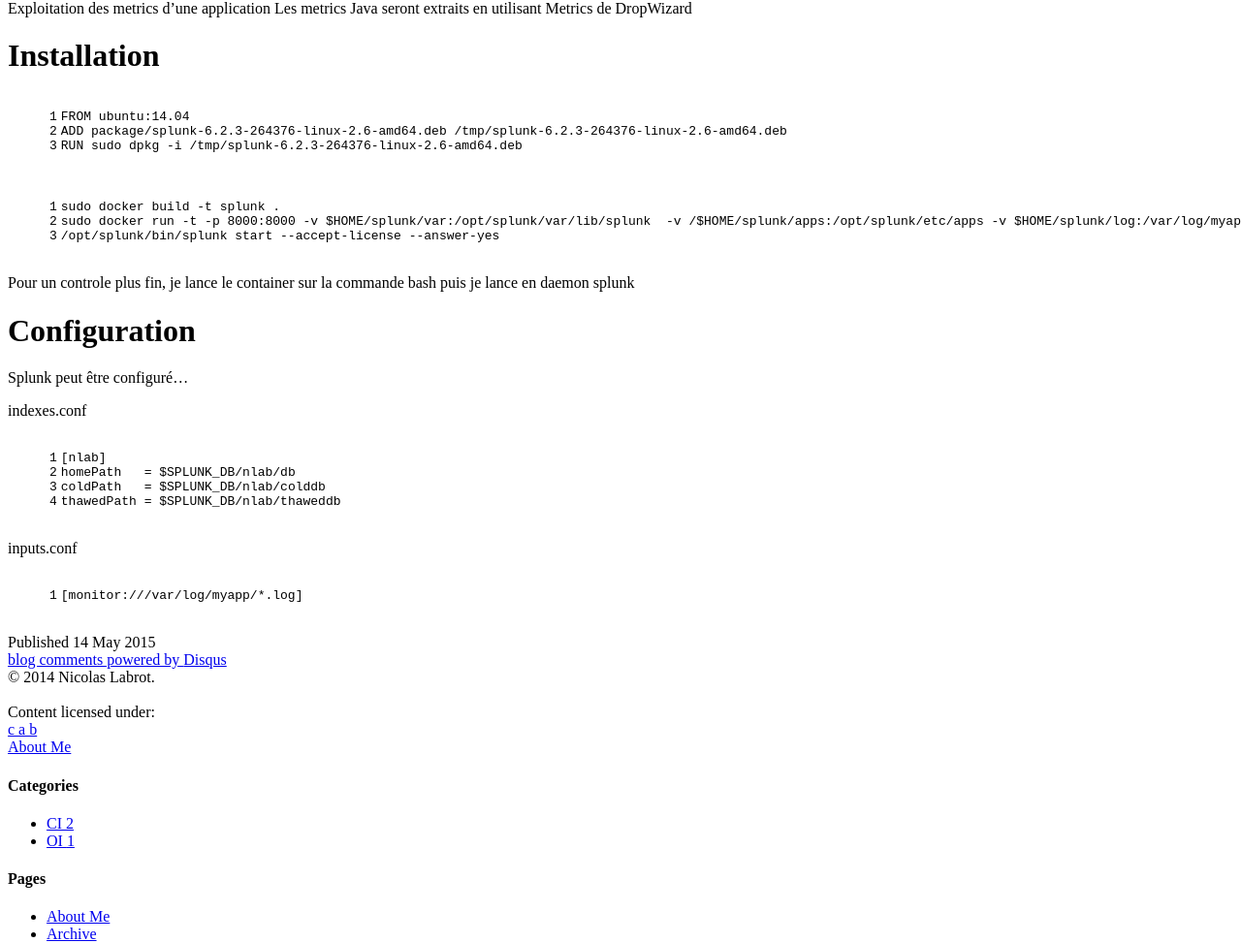
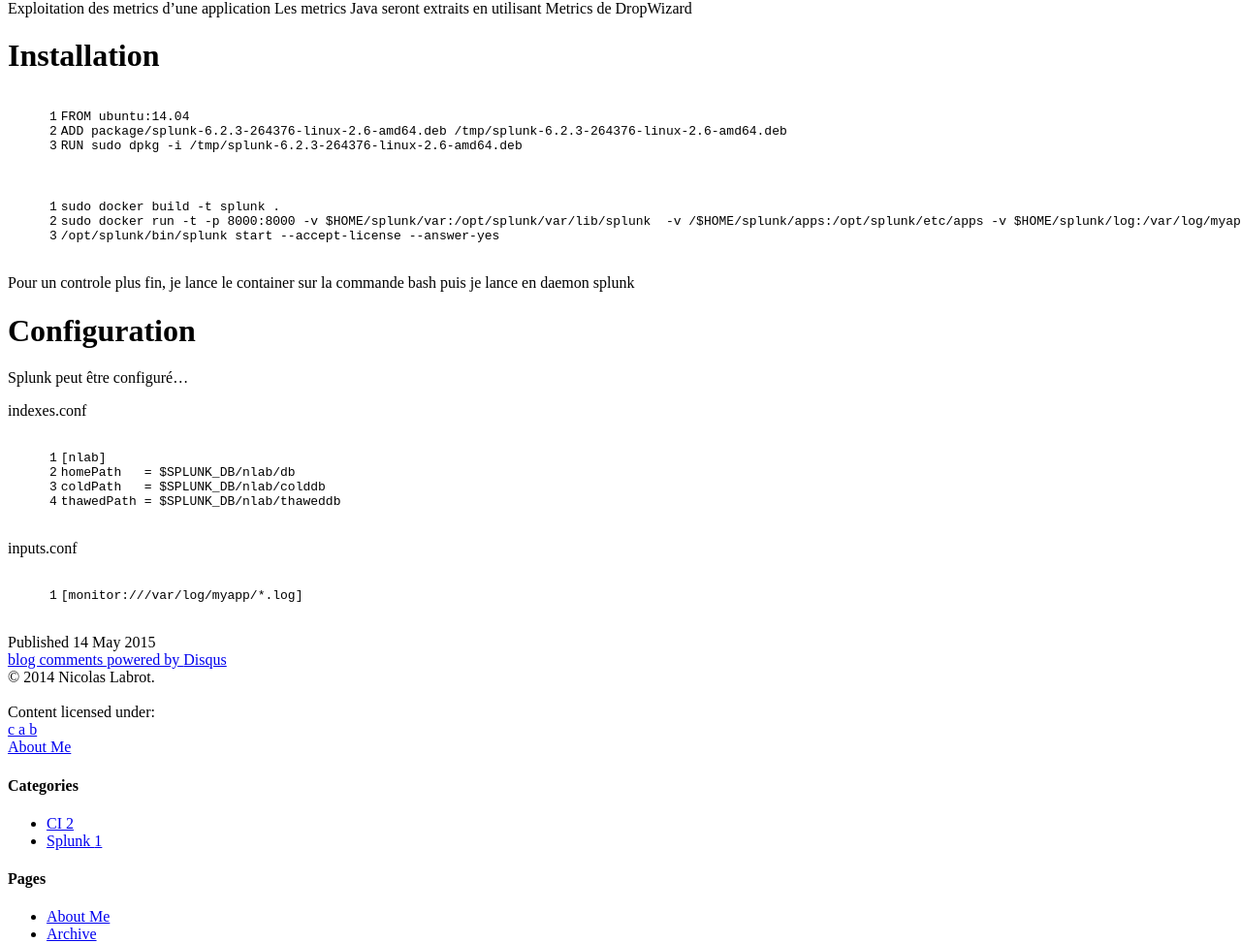
Before and after one commit to nithril/nithril.github.io, a Jekyll site: the page built from _posts/2015-05-26-operational-intelligence-splunk.markdown, in a window 1280 px wide and 1400 px high, scrolled down 811 px. Shown: the part 147-1120 px from the top of the window at 97% size. Built offline with Jekyll 4.4.1, drawn with Linux system fonts in a browser that asks for light colours; nearby versions of some CDN libraries; library files that are not in the unit come from our copies; comment, search, counter and statistics services are not loaded.

Commit message:
Splunk article

```diff
--- a/_posts/2015-05-26-operational-intelligence-splunk.markdown
+++ b/_posts/2015-05-26-operational-intelligence-splunk.markdown
@@ -2,7 +2,7 @@
 layout: post
 title:  "Splunk"
 date:   2015-05-14 14:58:46
-categories: OI
+categories: Splunk
 comments: true
 ---
 
@@ -54,13 +54,13 @@
 
 # Installation
 
-{% highlight docker linenos %}
+{% highlight text linenos %}
 FROM ubuntu:14.04
 ADD package/splunk-6.2.3-264376-linux-2.6-amd64.deb /tmp/splunk-6.2.3-264376-linux-2.6-amd64.deb
 RUN sudo dpkg -i /tmp/splunk-6.2.3-264376-linux-2.6-amd64.deb
 {% endhighlight %}
 
-{% highlight shell linenos %}
+{% highlight text linenos %}
 sudo docker build -t splunk .
 sudo docker run -t -p 8000:8000 -v $HOME/splunk/var:/opt/splunk/var/lib/splunk  -v /$HOME/splunk/apps:/opt/splunk/etc/apps -v $HOME/splunk/log:/var/log/myapp -i splunk  /bin/bash
 /opt/splunk/bin/splunk start --accept-license --answer-yes
@@ -75,7 +75,7 @@
 
 
 indexes.conf
-{% highlight ini linenos %}
+{% highlight text linenos %}
 [nlab]
 homePath   = $SPLUNK_DB/nlab/db
 coldPath   = $SPLUNK_DB/nlab/colddb
@@ -84,6 +84,6 @@
 
 
 inputs.conf
-{% highlight ini linenos %}
+{% highlight text linenos %}
 [monitor:///var/log/myapp/*.log]
 {% endhighlight %}
```
